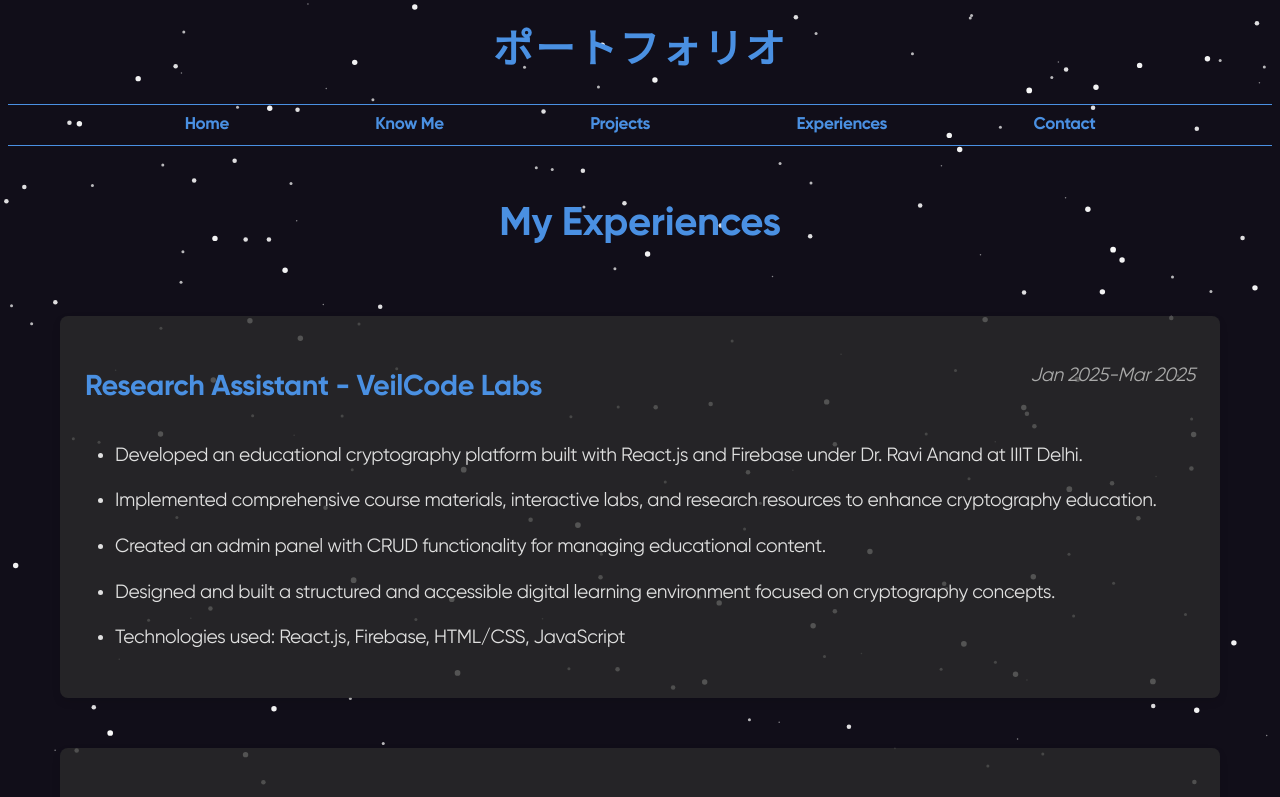
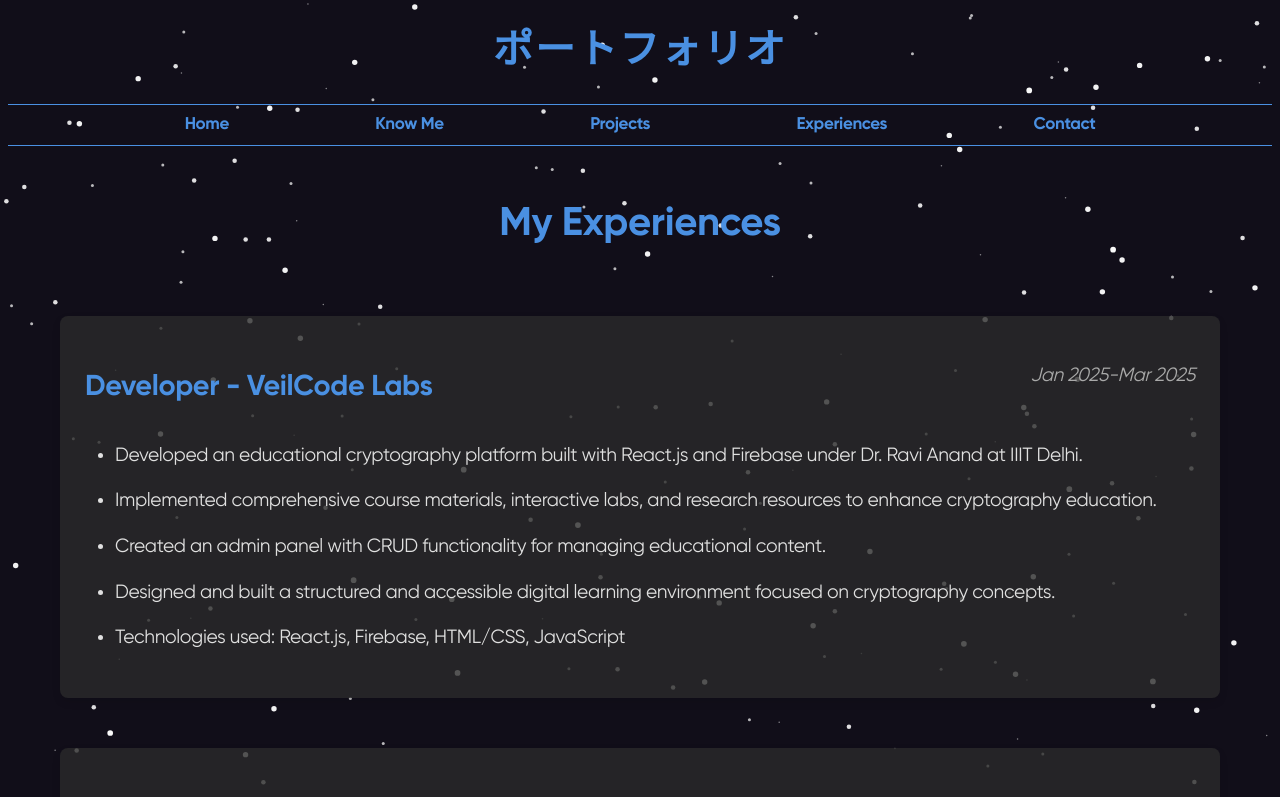
Before and after one commit to LordAizen1/porfolio, a React (Vite) app: page /porfolio/experiences in a window 1280 px wide. Shown: the top 797 px of the page. Built offline with nearby package versions, Linux system fonts and the light colour scheme; no server answers; the database is empty.

Commit message:
minor update

```diff
--- a/src/pages/ExperiencesPage.jsx
+++ b/src/pages/ExperiencesPage.jsx
@@ -5,7 +5,7 @@
 const ExperiencesPage = () => {
   const experiences = [
     {
-      title: 'Research Assistant - VeilCode Labs',
+      title: 'Developer - VeilCode Labs',
       period: 'Jan 2025-Mar 2025',
       description: `
         <ul>
```
